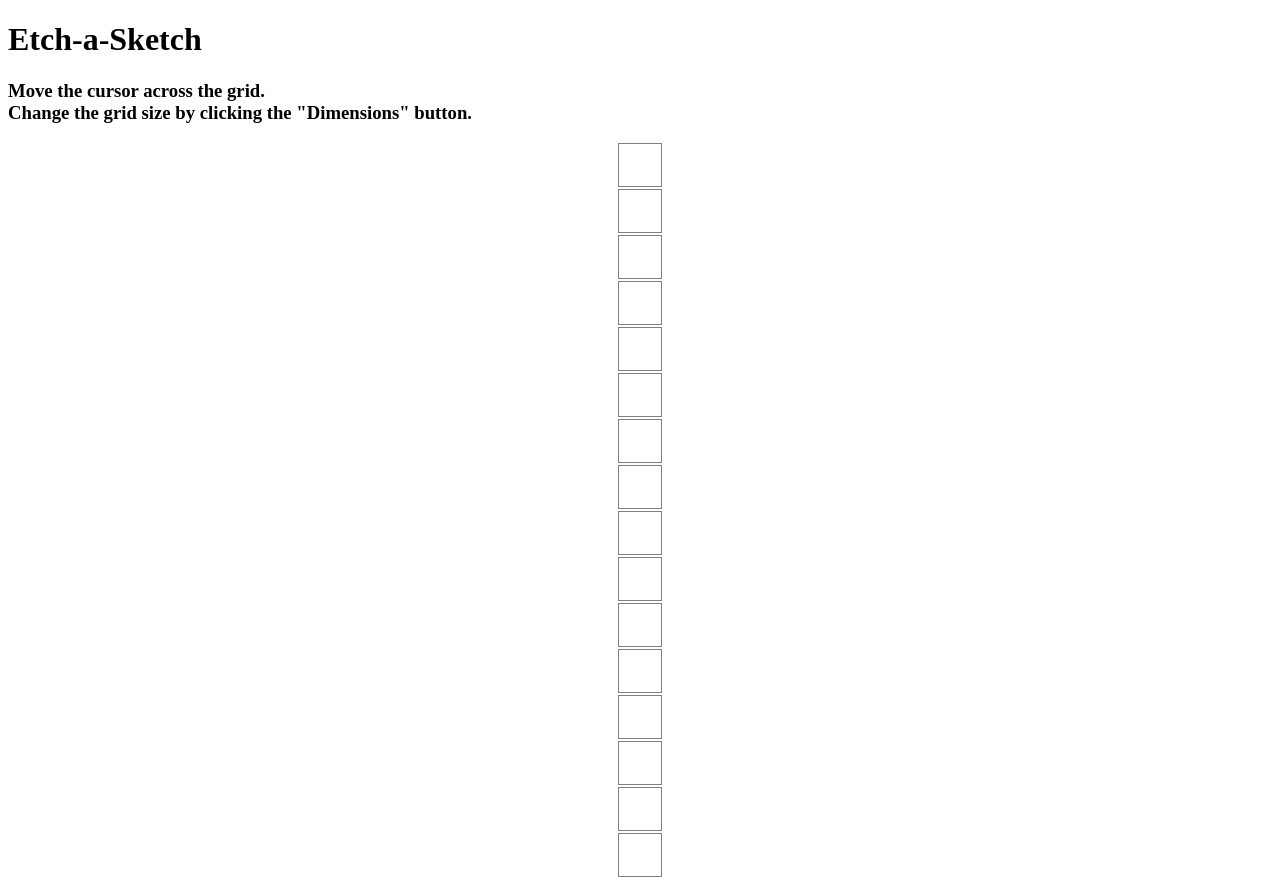
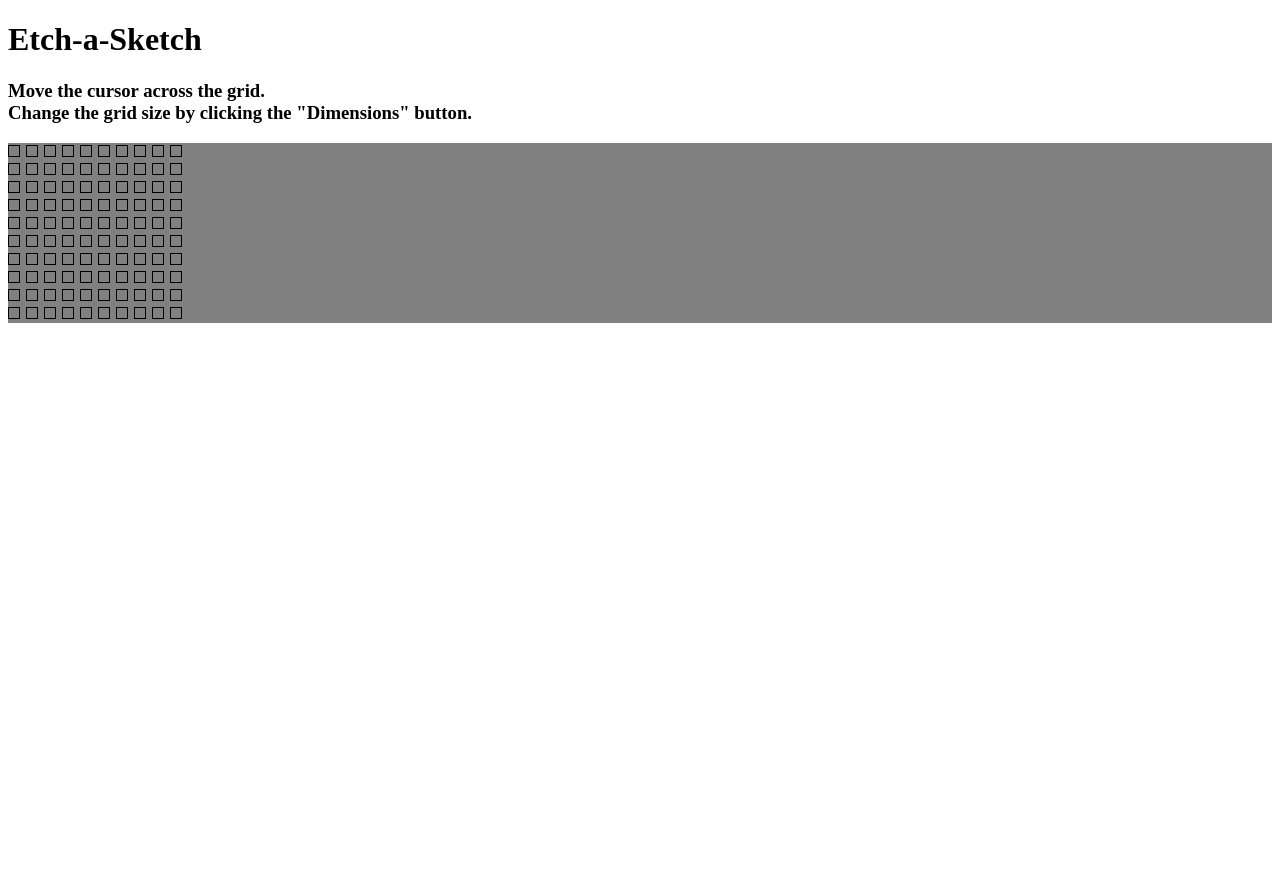
Before and after one commit to daggettt/Etch-a-Sketch, a plain HTML site: page index.html in a window 1280 px wide. After the commit the page ends 800 px from the top, so only its background shows below. Drawn offline with Linux system fonts and the light colour scheme.

Commit message:
Established grid, needs to be styled. Need to add dimension html btn.

```diff
--- a/main.js
+++ b/main.js
@@ -1,14 +1,15 @@
 // reference all elements
 
 const container = document.querySelector('#container');
-let rows = document.querySelectorAll('.gridRows');
-let columns = document.querySelectorAll('.gridColumns');
+let rows = document.getElementsByClassName('gridRows');
+let columns = document.getElementsByClassName('gridColumns');
+
+defaultGrid();
 
 // default 16 x 16 grid
-
 function defaultGrid () {
-    makeRows(16);
-    makeColumns(16);
+    makeRows(10);
+    makeColumns(10);
 }
 
 function makeRows(rowNum) {
@@ -16,7 +17,7 @@ function makeRows(rowNum) {
         let row = document.createElement('div');
         container.appendChild(row).className = 'gridRows';
     };
-};
+}
 
 function makeColumns(colNum) {
     for (i = 0; i < rows.length; i++) {
@@ -25,7 +26,4 @@ function makeColumns(colNum) {
             rows[j].appendChild(column).className = 'gridColumns';
         };
     };
-};
-
-defaultGrid();
-console.log(rows.length);
+}
--- a/styles.css
+++ b/styles.css
@@ -3,26 +3,13 @@
 
   #container {
       display: grid;
-      grid-gap: 2px;
-
-  }
-
-  .gridRows {
-    border: 1px solid grey;
-    min-width: 10px;
-    min-height: 10px;
-    display: grid;
-    margin: auto;
-    padding: 1em;
+      background-color: grey;
   }
 
   .gridColumns {
-    border: 1px solid grey;
+    border: 1px solid black;
     min-width: 10px;
     min-height: 10px;
-    display: grid;
-    margin: auto;
-    padding: 1em;
+    display: inline-block;
+    margin-right: 6px;
   }
-
-  /* display: inline-block */
```
